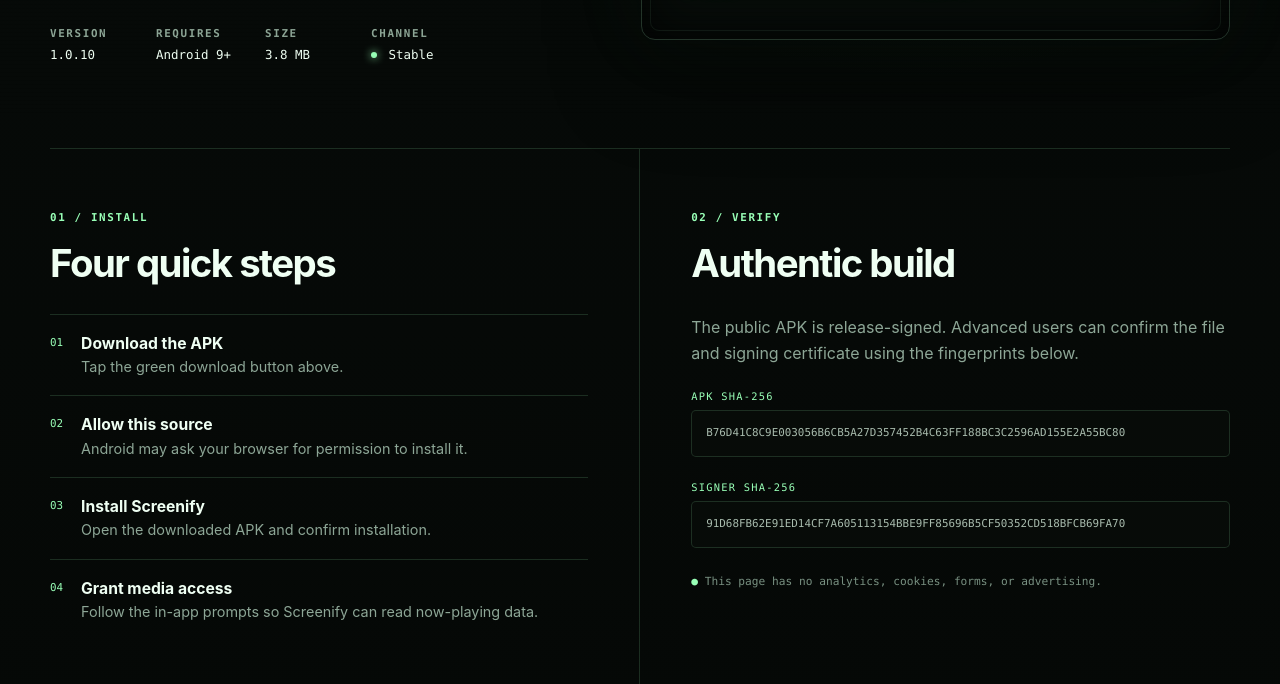
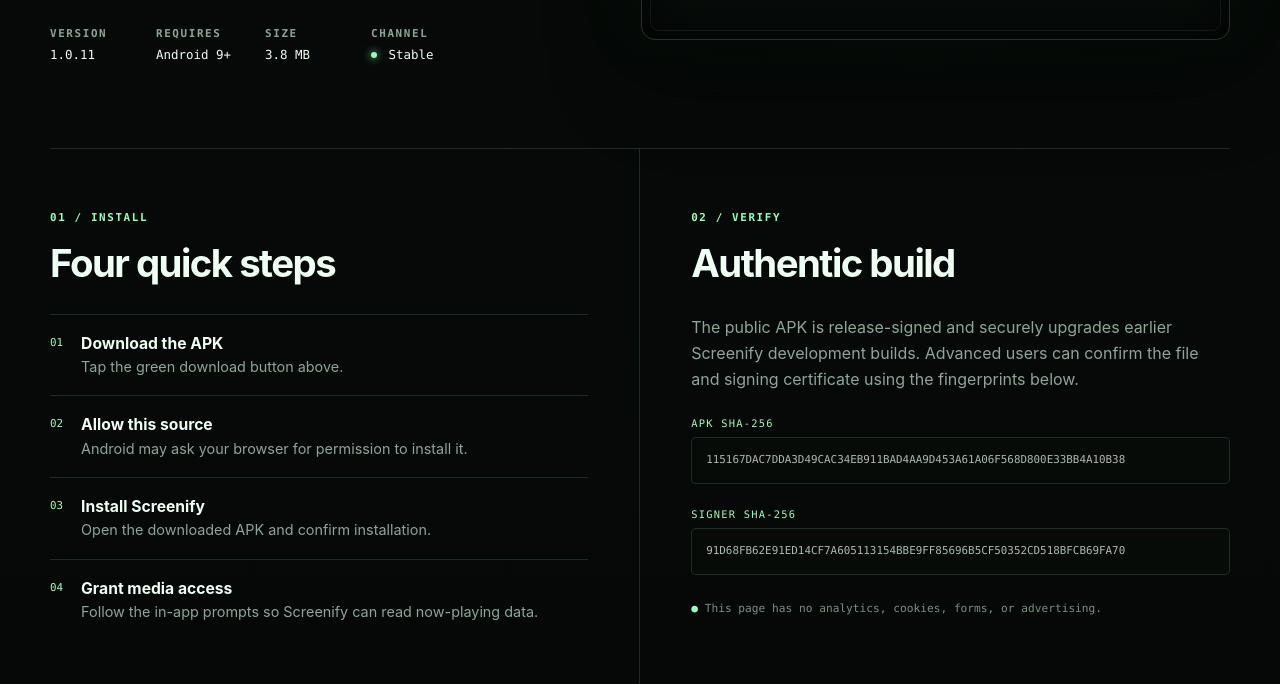
Before and after one commit to Epicuh/screenify-download, a plain HTML site: page index.html in a window 1280 px wide. Shown: the part 687-1371 px from the top of the page. Drawn offline with Linux system fonts and the light colour scheme.

Commit message:
publish Screenify Android 1.0.11

```diff
--- a/index.html
+++ b/index.html
@@ -37,7 +37,7 @@
           <div class="actions">
             <a
               class="download-button"
-              href="https://github.com/Epicuh/screenify-download/releases/download/android-v1.0.10/Screenify-Android-v1.0.10.apk"
+              href="https://github.com/Epicuh/screenify-download/releases/download/android-v1.0.11/Screenify-Android-v1.0.11.apk"
               download
             >
               <svg viewBox="0 0 24 24" aria-hidden="true">
@@ -45,13 +45,13 @@
               </svg>
               <span><small>DOWNLOAD</small>Screenify for Android</span>
             </a>
-            <a class="release-link" href="https://github.com/Epicuh/screenify-download/releases/tag/android-v1.0.10">
+            <a class="release-link" href="https://github.com/Epicuh/screenify-download/releases/tag/android-v1.0.11">
               View release details <span aria-hidden="true">↗</span>
             </a>
           </div>
 
           <dl class="release-facts">
-            <div><dt>VERSION</dt><dd>1.0.10</dd></div>
+            <div><dt>VERSION</dt><dd>1.0.11</dd></div>
             <div><dt>REQUIRES</dt><dd>Android 9+</dd></div>
             <div><dt>SIZE</dt><dd>3.8 MB</dd></div>
             <div><dt>CHANNEL</dt><dd><span class="status-dot"></span> Stable</dd></div>
@@ -96,12 +96,13 @@
           <p class="panel-number">02 / VERIFY</p>
           <h2>Authentic build</h2>
           <p>
-            The public APK is release-signed. Advanced users can confirm the file and
-            signing certificate using the fingerprints below.
+            The public APK is release-signed and securely upgrades earlier Screenify
+            development builds. Advanced users can confirm the file and signing
+            certificate using the fingerprints below.
           </p>
           <div class="fingerprint">
             <span>APK SHA-256</span>
-            <code>B76D41C8C9E003056B6CB5A27D357452B4C63FF188BC3C2596AD155E2A55BC80</code>
+            <code>115167DAC7DDA3D49CAC34EB911BAD4AA9D453A61A06F568D800E33BB4A10B38</code>
           </div>
           <div class="fingerprint">
             <span>SIGNER SHA-256</span>
```
Also changed, not shown: 2 other files.
